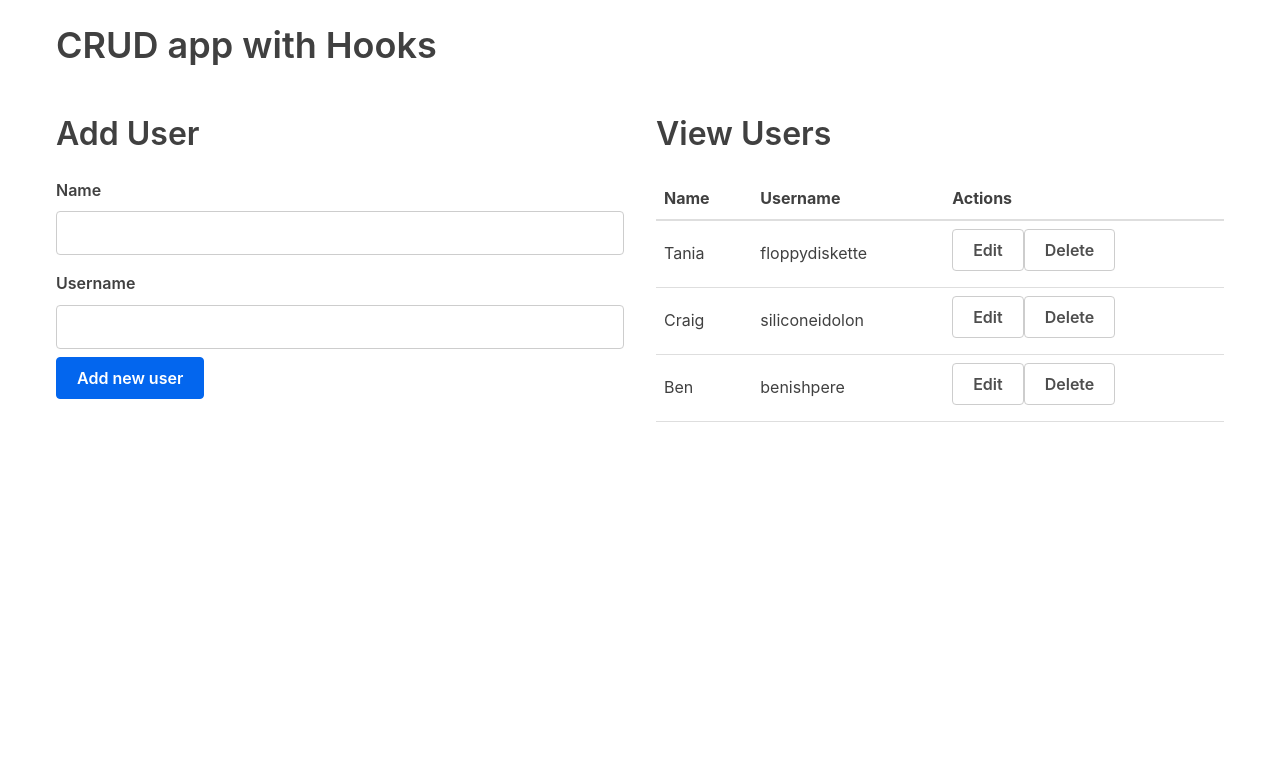
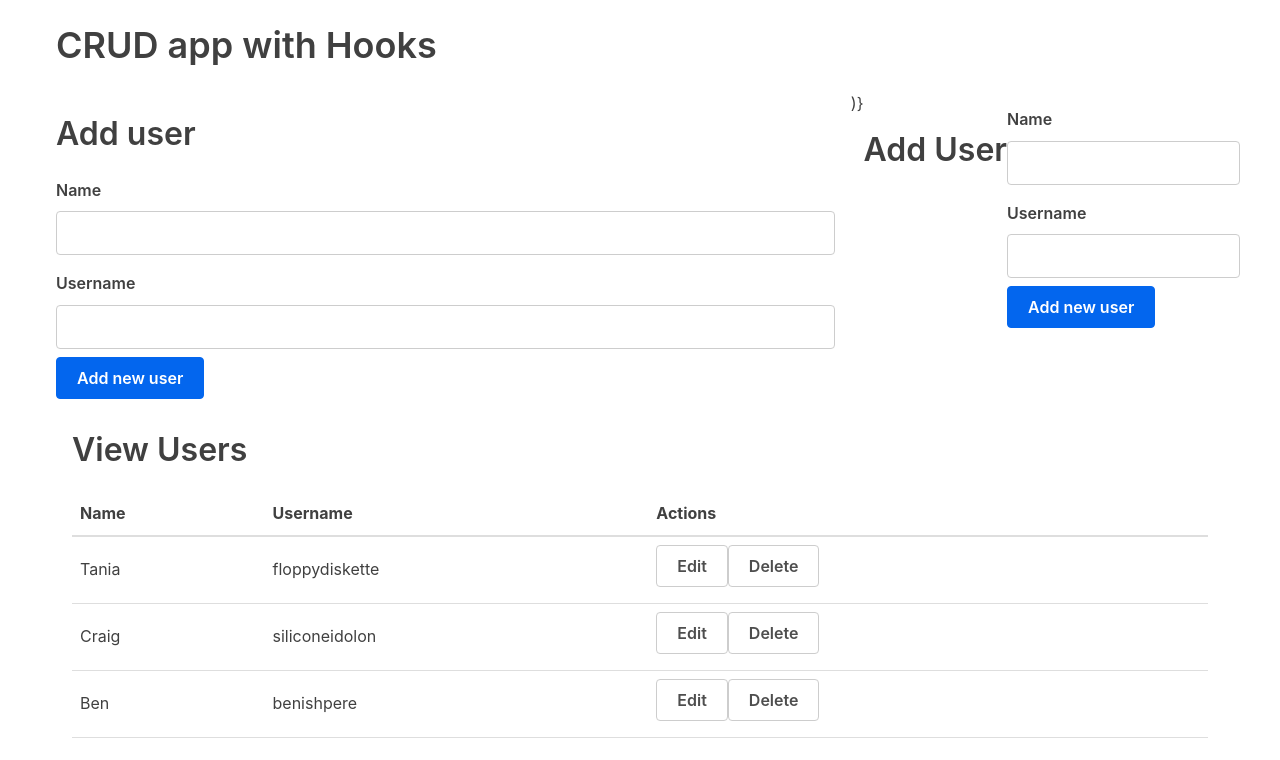
Before and after one commit to aaronrbeck/react-hooks, a React (Create React App) app: page / in a window 1280 px wide. Shown: the top 760 px of the page. Built offline with nearby package versions, Linux system fonts and the light colour scheme.

Commit message:
added editing button

```diff
--- a/src/App.js
+++ b/src/App.js
@@ -1,6 +1,7 @@
 import React, { useState } from 'react';
 import UserTable from './tables/UserTable'
 import AddUserForm from './forms/AddUserForm'
+import EditUserForm from './forms/EditUserForm'
 
 
 const App = () => {
@@ -50,6 +51,27 @@ const deleteUser = id => {
       <h1>CRUD app with Hooks</h1>
         <div className="flex-row">
           <div className = "flex-large">
+{/* create a toggle with ternary if edting state is t/f : show edit/show add
+   */}       {editing ? (
+            <div>
+              <h2>Edit User</h2>
+              <EditUserForm
+    // unclear on what the { items inside } below reference
+
+                editing={editing}
+                setEditing={setEditing}
+                currentUser = {currentUser}
+                updateUser = {updateUser }
+                />
+                </div>
+          ) : (
+            <div>
+              <h2>Add user</h2>
+              <AddUserForm addUser={addUser}/>
+              </div>
+          )}
+          </div>
+          )}
             <h2>Add User</h2>
             <AddUserForm addUser={addUser}/>
           </div>
@@ -58,7 +80,7 @@ const deleteUser = id => {
             <UserTable users={users} editRow={editRow} deleteUser={deleteUser}/>
           </div>
       </div>
-    </div>
+
   )
 }
 
```
